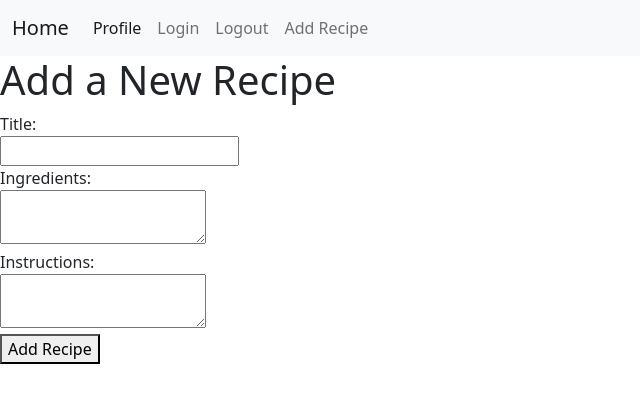
After one commit to levanberadze/project, a Flask app: page /add_recipe in a window 1280 px wide. The commit adds this page. Shown: the top 403 px of the page, without its empty margins (0-640 px from the left). Run offline with Flask 3, Linux system fonts and the light colour scheme.

Commit message:
Add files via upload

```diff
--- a/project LB/main.py
+++ b/project LB/main.py
@@ -4,12 +4,54 @@ from datetime import timedelta
 
 app = Flask(__name__)
 app.secret_key = "Levan_Beradze"
-app.permanent_session_lifetime = timedelta(seconds=5)
+app.permanent_session_lifetime = timedelta(seconds=30)
+
+
+def get_db_conn():
+    conn = sqlite3.connect('recipes.db')
+    conn.row_factory = sqlite3.Row
+    return conn
 
 
 @app.route('/')
 def home():
-    return render_template("home.html")
+    conn = get_db_conn()
+    recipes = conn.execute('SELECT * FROM recipes').fetchall()
+    conn.close()
+    return render_template("home.html", recipes=recipes)
+
+
+@app.route('/recipe/<int:recipe_id>')
+def recipe(recipe_id):
+    conn = get_db_conn()
+    recipe = conn.execute('SELECT * FROM recipes WHERE recipe_id = ?', (recipe_id,)).fetchone()
+    conn.close()
+    return render_template('recipe.html', recipe=recipe)
+
+
+@app.route('/add_recipe', methods=("GET", "POST"))
+def add_recipe():
+    if request.method == "POST":
+        title = request.form['title']
+        ingredients = request.form['ingredients']
+        instructions = request.form['instructions']
+        try:
+            conn = get_db_conn()
+            conn.execute('INSERT INTO recipes (title, ingredients, instructions) VALUES (?, ?, ?)', (title, ingredients, instructions))
+            conn.commit()
+        except Exception as e:
+            conn.rollback()
+            print(f"Error inserting data: {e}")
+        finally:
+            conn.close()
+        return redirect('/')
+    return render_template('add_recipe.html')
+
+
+@app.route('/list')
+def list():
+    con = sqlite3.connect("recipes.db")
+    con.row_factory = sqlite3.Row
 
 
 @app.route('/login', methods=['GET', 'POST'])
--- /dev/null
+++ b/project LB/templates/add_recipe.html
@@ -0,0 +1,22 @@
+{% extends "base.html" %}
+
+{% block title %}Add Recipe{% endblock %}
+
+{% block content %}
+<h1>Add a New Recipe</h1>
+<form action="/add_recipe" method="POST">
+    <label for="title">Title:</label>
+    <br>
+    <input type="text" id="title" name="title">
+    <br>
+    <label for="ingredients">Ingredients:</label>
+    <br>
+    <textarea id="ingredients" name="ingredients"></textarea>
+    <br>
+    <label for="instructions">Instructions:</label>
+    <br>
+    <textarea id="instructions" name="instructions"></textarea>
+    <br>
+    <button type="submit">Add Recipe</button>
+</form>
+{% endblock %}
--- a/project LB/templates/base.html
+++ b/project LB/templates/base.html
@@ -23,6 +23,9 @@
         <li class="nav-item">
           <a class="nav-link" href="{{url_for('login')}}">Logout</a>
         </li>
+        <li class="nav-item">
+          <a class="nav-link" href="{{url_for('add_recipe')}}">Add Recipe</a>
+        </li>
       </ul>
     </div>
   </div>
```
Also changed, not shown: project LB/create_table.py (added, +22 -0 lines), project LB/templates/home.html (+10 -5 lines), project LB/templates/recipe.html (added, +11 -0 lines), project LB/recipes.db (added).
